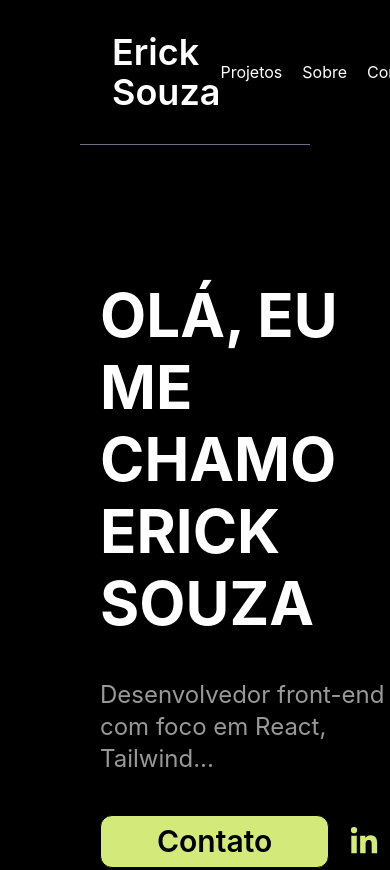
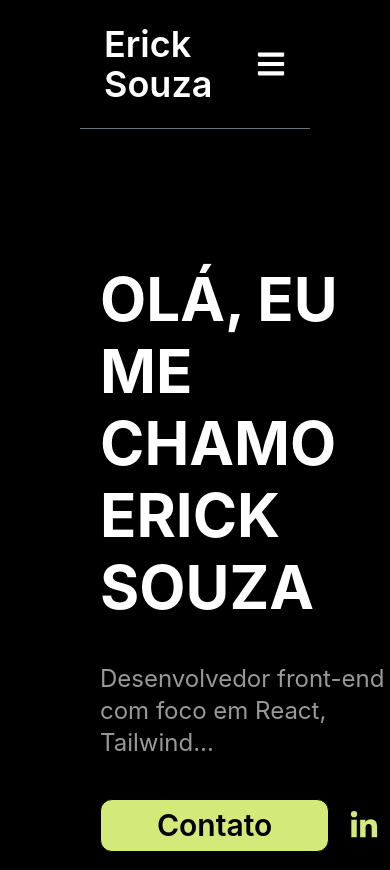
Before and after one commit to ErickSouza94/portifolio, a React (Vite) app: page / in a window 390 px wide. Shown: the top 870 px of the page. Built offline with nearby package versions, Linux system fonts and the light colour scheme.

Commit message:
fetch: add mobile menu

```diff
--- a/src/components/Header.jsx
+++ b/src/components/Header.jsx
@@ -1,21 +1,74 @@
+import { useState } from "react";
+import { FaBars, FaTimes } from "react-icons/fa";
+
 const Header = () => {
+  const [menuOpen, setMenuOpen] = useState(false);
+
   return (
-    <div className="flex justify-between items-center p-8 border-b-1 border-gray-500 w-full bg-black ">
-        <h2 className="text-4xl font-semibold"><a href="/">Erick Souza</a></h2>
+    <header className="relative flex justify-between items-center p-6 border-b border-gray-500 w-full bg-black">
+      {/* Logo */}
+      <h2 className="text-4xl font-semibold">
+        <a href="/">Erick Souza</a>
+      </h2>
 
-        <ul className="flex gap-5">
-          <a href="">
-            <li>Projetos</li>
-          </a>
-          <a href="">
-            <li>Sobre</li>
-          </a>
-          <a href="">
-            <li>Contato</li>
-          </a>
-        </ul>
+      {/* Ícone do Menu (Fica sempre visível) */}
+      <div
+        className="md:hidden text-3xl cursor-pointer z-50"
+        onClick={() => setMenuOpen(!menuOpen)}
+      >
+        {menuOpen ? <FaTimes /> : <FaBars />}
+      </div>
 
-    </div>
+      {/* Menu Desktop */}
+      <ul className="hidden md:flex gap-5">
+        <li>
+          <a href="#">Projetos</a>
+        </li>
+        <li>
+          <a href="#">Sobre</a>
+        </li>
+        <li>
+          <a href="#">Contato</a>
+        </li>
+      </ul>
+
+      {menuOpen && (
+        <div
+          className="fixed inset-0 bg-black bg-opacity-50 backdrop-blur-sm transition-opacity duration-300"
+          onClick={() => setMenuOpen(false)}
+        />
+      )}
+
+      {/* Menu Mobile */}
+      <div
+        className={`fixed top-0 left-0 w-full py-30 bg-black bg-opacity-95 flex flex-col items-center justify-center text-2xl bg-opacity-0 border-2 border-gray-500 transition-transform duration-300 ${
+          menuOpen ? "translate-y-0" : "-translate-y-full "
+        }`}
+      >
+        {/* Links do Menu */}
+        <a
+          href="#"
+          className="mb-4 border-2 w-full p-5 text-center"
+          onClick={() => setMenuOpen(false)}
+        >
+          Projetos
+        </a>
+        <a
+          href="#"
+          className="mb-4 border-2 w-full p-5 text-center"
+          onClick={() => setMenuOpen(false)}
+        >
+          Sobre
+        </a>
+        <a
+          href="#"
+          className="mb-4 border-2 w-full p-5 text-center"
+          onClick={() => setMenuOpen(false)}
+        >
+          Contato
+        </a>
+      </div>
+    </header>
   );
 };
 
```
